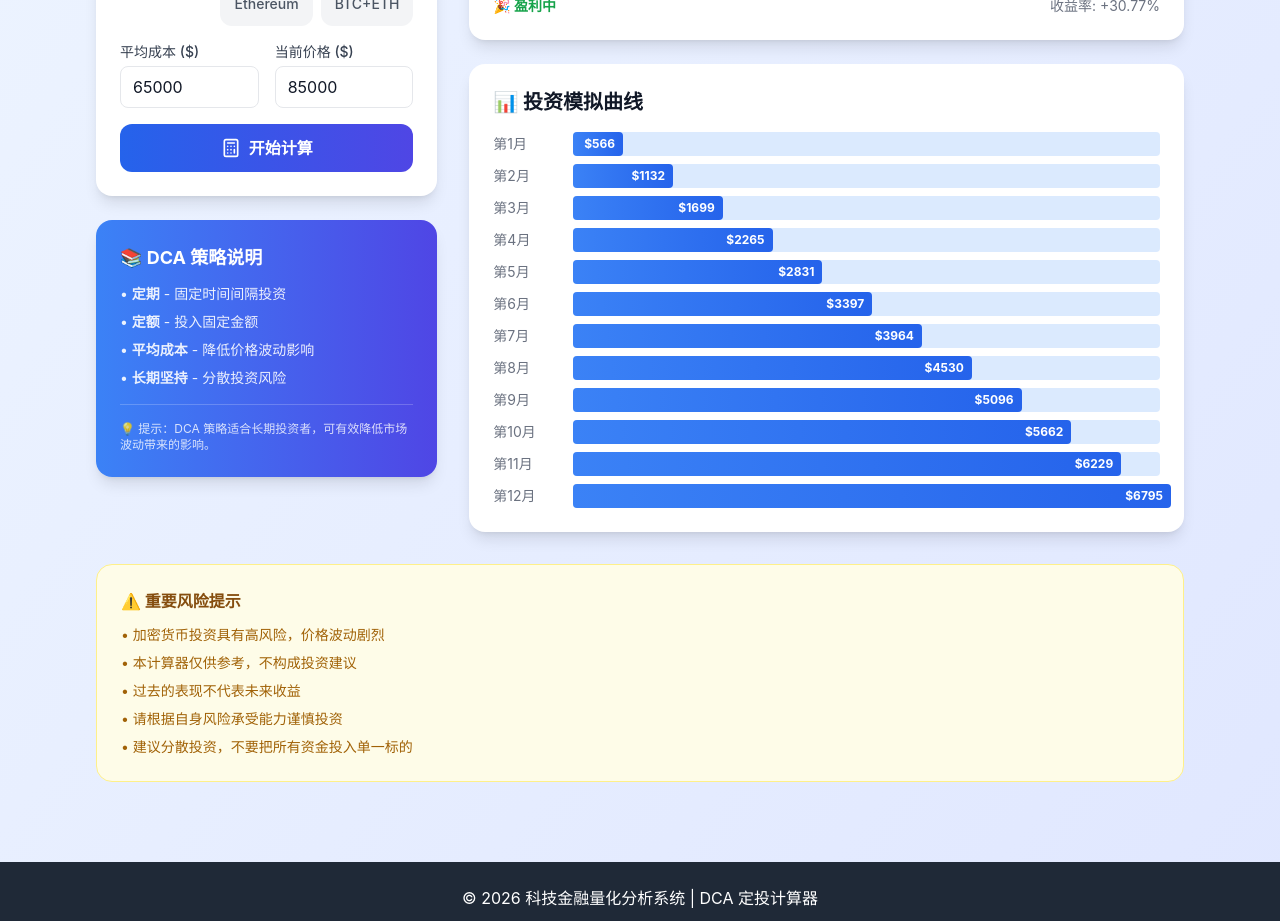
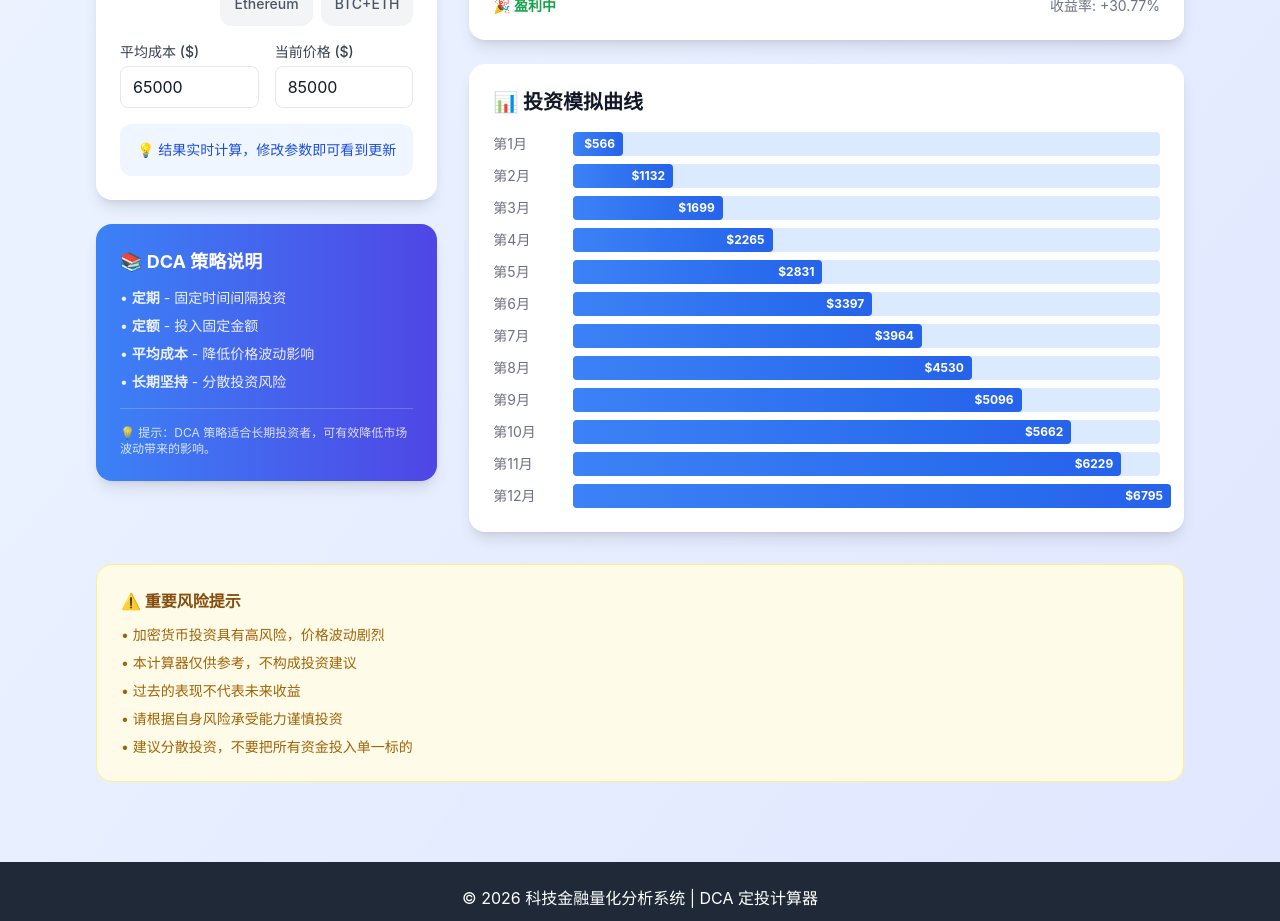
Before and after one commit to Leck88/tech-finance-analyzer, a Next.js app: page /dca in a window 1280 px wide. Shown: the part 780-1701 px from the top of the page. Built offline with nearby package versions, Linux system fonts and the light colour scheme.

Commit message:
Fix real-time DCA calculation without button

```diff
--- a/src/app/dca/page.tsx
+++ b/src/app/dca/page.tsx
@@ -25,31 +25,19 @@ export default function DCAPage() {
   const [crypto, setCrypto] = useState<'BTC' | 'ETH' | 'both'>('BTC')
   const [avgCostBasis, setAvgCostBasis] = useState(65000)
   const [currentPrice, setCurrentPrice] = useState(85000)
-  const [result, setResult] = useState<DCAResult | null>(null)
-  const [loading, setLoading] = useState(false)
 
-  const performCalculation = () => {
-    // 计算投资次数
-    let investmentsPerMonth = frequency === 'daily' ? 30 :
+  const calculateResult = () => {
+    const investmentsPerMonth = frequency === 'daily' ? 30 :
                               frequency === 'weekly' ? 4.33 :
                               frequency === 'biweekly' ? 2.17 : 1
 
     const totalInvestments = Math.floor(duration * investmentsPerMonth)
     const totalInvested = investmentAmount * totalInvestments
-
-    // 计算购买数量（使用平均成本法）
     const totalCryptoAmount = totalInvested / avgCostBasis
-
-    // 当前价值
     const currentValue = totalCryptoAmount * currentPrice
     const profit = currentValue - totalInvested
     const roi = totalInvested > 0 ? (profit / totalInvested) * 100 : 0
 
-    // 每年收益预测（基于历史平均年化收益）
-    const yearlyReturnRate = 0.5 // 假设年化50%
-    const yearlyProjection = totalInvested * yearlyReturnRate
-
-    // 生成每月数据
     const monthlyData = []
     let runningInvested = 0
     let runningCrypto = 0
@@ -78,25 +66,13 @@ export default function DCAPage() {
       currentValue,
       profit,
       roi,
-      yearlyProjection,
+      yearlyProjection: totalInvested * 0.5,
       monthlyData
     }
   }
 
-  const calculate = () => {
-    setLoading(true)
-    setTimeout(() => {
-      const result = performCalculation()
-      setResult(result)
-      setLoading(false)
-    }, 300)
-  }
-
-  // 初始化计算
-  useEffect(() => {
-    const result = performCalculation()
-    setResult(result)
-  }, [investmentAmount, frequency, duration, crypto, avgCostBasis, currentPrice])
+  // 初始化和实时更新计算结果
+  const result = calculateResult()
 
   return (
     <div className="min-h-screen bg-gradient-to-br from-blue-50 to-indigo-100">
@@ -264,23 +240,11 @@ export default function DCAPage() {
                   </div>
                 </div>
 
-                <button
-                  onClick={calculate}
-                  disabled={loading}
-                  className="w-full bg-gradient-to-r from-blue-600 to-indigo-600 text-white py-3 px-6 rounded-xl font-bold hover:from-blue-700 hover:to-indigo-700 transition flex items-center justify-center gap-2 disabled:opacity-50"
-                >
-                  {loading ? (
-                    <>
-                      <RefreshCw className="w-5 h-5 animate-spin" />
-                      计算中...
-                    </>
-                  ) : (
-                    <>
-                      <Calculator className="w-5 h-5" />
-                      开始计算
-                    </>
-                  )}
-                </button>
+                <div className="bg-blue-50 p-4 rounded-xl text-center">
+                  <p className="text-sm text-blue-700">
+                    💡 结果实时计算，修改参数即可看到更新
+                  </p>
+                </div>
               </div>
             </div>
 
```
